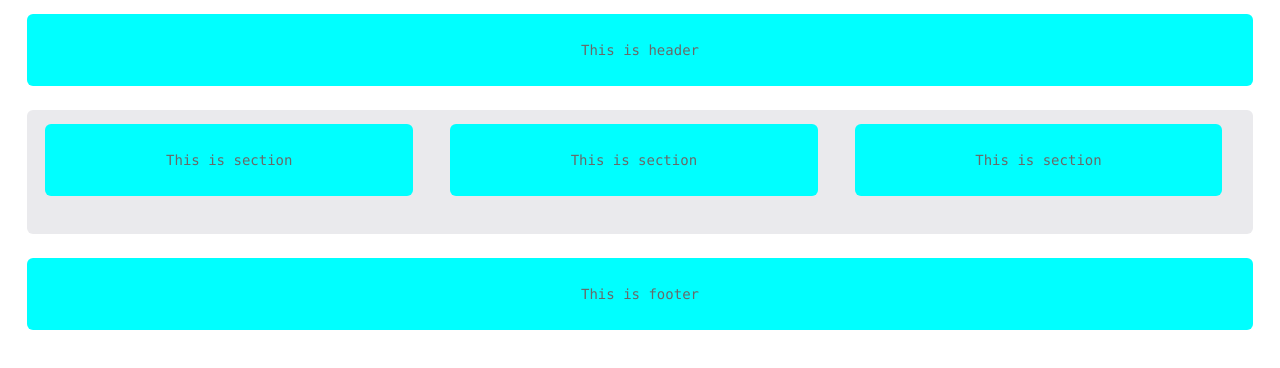
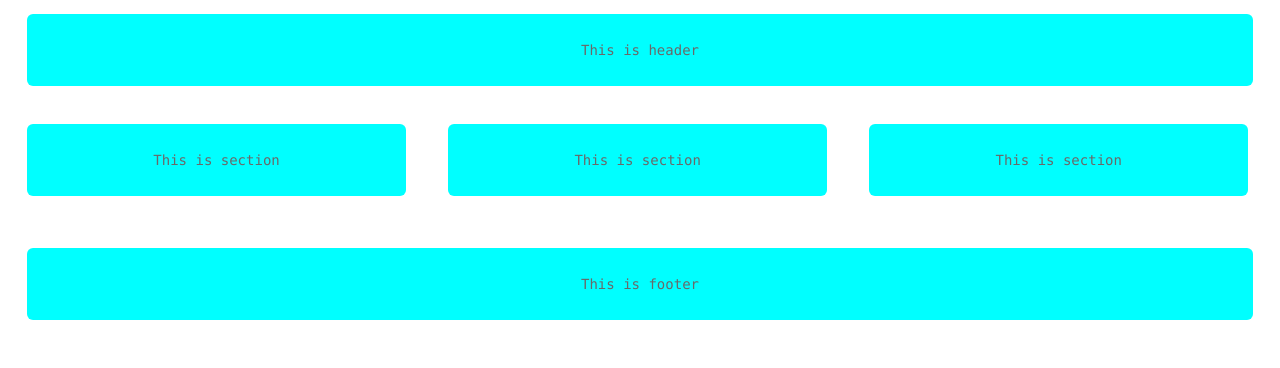
Before and after one commit to heartcrusher/heartcrusher.github.io, a plain HTML site: page index.html in a window 1280 px wide. Drawn offline with Linux system fonts and the light colour scheme.

Commit message:
using inline-block instead float

```diff
--- a/index.html
+++ b/index.html
@@ -1,3 +1,4 @@
+<!--using inline-block as alternative for float, it treats elements as inline at same time accepting box model properties(height,widht,margin,padding,border) -->
 <!DOCTYPE html>
 <html>
     <title>Practicing layout</title>
@@ -6,11 +7,9 @@
     </head>
     <body>
         <header><p>This is header</p></header>
-        <div class="group">
-            <section><p>This is section</p></section>
-            <section><p>This is section</p></section>
-            <section><p>This is section</p></section>
-        </div>
+        <section><p>This is section</p></section>
+        <section><p>This is section</p></section>
+        <section><p>This is section</p></section>
         <footer><p>This is footer</p></footer>
     </body>
 </html>
--- a/main.css
+++ b/main.css
@@ -9,29 +9,11 @@ p {
     text-align: center;
 }
 
-.group:before,
-.group:after {
-    content: "";
-    display: table;
-}
-
-.group:after {
-    clear: both;
-}
-
-.group {
-    background: #eaeaed;
-    border-radius: 6px;
-    clear: both;
-    *zoom: 1;
-}
-
 section {
-    float: left;
+    display: inline-block;
     width: 30%;
 }
 
-.group,
 header,
 section,
 footer {
@@ -39,6 +21,5 @@ footer {
 }
 
 footer {
-    clear: both;
     margin-bottom: 0;
 }
```
